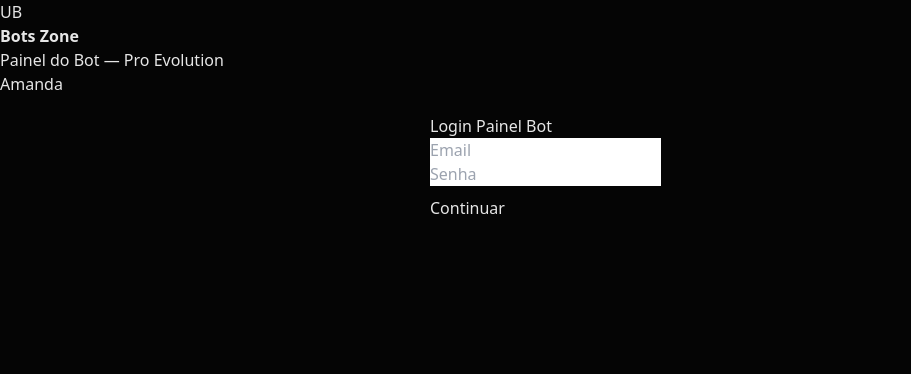
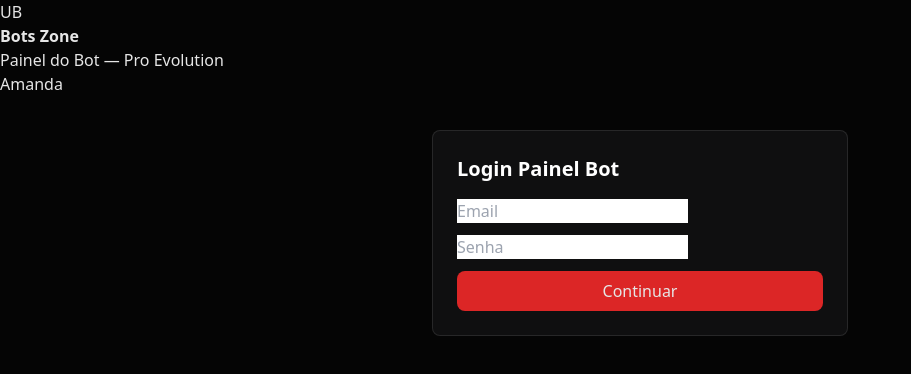
Before and after one commit to rubensilver/uchiha-site, a Next.js app: page /painel-bot/login in a window 1280 px wide. Shown: the top 374 px of the page, without its empty margins (0-911 px from the left). Built offline with nearby package versions, Linux system fonts and the light colour scheme.

Commit message:
Update page.tsx

```diff
--- a/app/painel-bot/login/page.tsx
+++ b/app/painel-bot/login/page.tsx
@@ -1,49 +1,109 @@
 'use client';
+
 import { useState } from 'react';
 
 export default function Login() {
-  const [email,setEmail]=useState('');
-  const [pass,setPass]=useState('');
-  const [pin,setPin]=useState('');
-  const [step,setStep]=useState<'cred'|'pin'>('cred');
-  const [msg,setMsg]=useState('');
+  const [email, setEmail] = useState('');
+  const [pass, setPass] = useState('');
+  const [pin, setPin] = useState('');
+  const [step, setStep] = useState<'cred' | 'pin'>('cred');
+  const [msg, setMsg] = useState('');
 
-  async function sendCred(){
+  async function sendCred() {
     setMsg('');
-    const res = await fetch('/api/painel-bot/login',{method:'POST',headers:{'Content-Type':'application/json'},body:JSON.stringify({email, password:pass})});
-    const text = await res.text();
+    const res = await fetch('/api/painel-bot/login', {
+      method: 'POST',
+      headers: { 'Content-Type': 'application/json' },
+      body: JSON.stringify({ email, password: pass })
+    });
+
+    let data;
     try {
-      const data = JSON.parse(text);
-      if(!res.ok) return setMsg(data.error || 'Credenciais inválidas');
-      setStep('pin');
-    } catch(e){ setMsg('Resposta inválida do servidor'); }
+      data = await res.json();
+    } catch {
+      return setMsg('Erro ao interpretar resposta do servidor');
+    }
+
+    if (!res.ok) return setMsg(data.error || 'Credenciais inválidas');
+
+    // Próximo passo: PIN
+    setStep('pin');
   }
 
-  async function sendPin(){
+  async function sendPin() {
     setMsg('');
-    const res = await fetch('/api/painel-bot/verify',{method:'POST',headers:{'Content-Type':'application/json'},body:JSON.stringify({pin})});
-    const text = await res.text();
+    const res = await fetch('/api/painel-bot/verify', {
+      method: 'POST',
+      headers: { 'Content-Type': 'application/json' },
+      body: JSON.stringify({ pin })
+    });
+
+    let data;
     try {
-      const data = JSON.parse(text);
-      if(!res.ok) return setMsg(data.error || 'PIN inválido');
-      window.location.href = '/painel-bot/dashboard';
-    } catch(e){ setMsg('Resposta inválida do servidor'); }
+      data = await res.json();
+    } catch {
+      return setMsg('Erro ao interpretar resposta do servidor');
+    }
+
+    if (!res.ok) return setMsg(data.error || 'PIN inválido');
+
+    // Login finalizado – agora vai para dashboard
+    window.location.href = '/painel-bot/dashboard';
   }
 
   return (
-    <div style={{maxWidth:420,margin:'0 auto'}}>
-      <div className="card">
-        <h2>Login Painel Bot</h2>
-        {step==='cred' ? <>
-          <input className="input" placeholder="Email" value={email} onChange={e=>setEmail(e.target.value)} />
-          <input className="input" placeholder="Senha" type="password" value={pass} onChange={e=>setPass(e.target.value)} />
-          <div style={{marginTop:10}}><button className="btn" onClick={sendCred}>Continuar</button></div>
-        </> : <>
-          <p className="small">Enviámos um PIN (simulação). Insere o PIN.</p>
-          <input className="input" placeholder="PIN" value={pin} onChange={e=>setPin(e.target.value)} />
-          <div style={{marginTop:10}}><button className="btn" onClick={sendPin}>Confirmar PIN</button></div>
-        </>}
-        {msg && <p style={{color:'#ff9999',marginTop:10}}>{msg}</p>}
+    <div className="max-w-md mx-auto p-4">
+      <div className="card bg-[#0f0f10] p-6 rounded-lg border border-white/10">
+
+        <h2 className="text-xl font-semibold text-white mb-4">Login Painel Bot</h2>
+
+        {step === 'cred' ? (
+          <>
+            <input
+              className="input mb-3"
+              placeholder="Email"
+              value={email}
+              onChange={e => setEmail(e.target.value)}
+            />
+
+            <input
+              className="input mb-3"
+              type="password"
+              placeholder="Senha"
+              value={pass}
+              onChange={e => setPass(e.target.value)}
+            />
+
+            <button
+              className="btn w-full bg-red-600 hover:bg-red-700 rounded-lg py-2"
+              onClick={sendCred}
+            >
+              Continuar
+            </button>
+          </>
+        ) : (
+          <>
+            <p className="text-gray-400 text-sm mb-2">
+              Enviámos um PIN (simulado). Insere abaixo:
+            </p>
+
+            <input
+              className="input mb-3"
+              placeholder="PIN"
+              value={pin}
+              onChange={e => setPin(e.target.value)}
+            />
+
+            <button
+              className="btn w-full bg-red-600 hover:bg-red-700 rounded-lg py-2"
+              onClick={sendPin}
+            >
+              Confirmar PIN
+            </button>
+          </>
+        )}
+
+        {msg && <p className="text-red-400 mt-3 text-sm">{msg}</p>}
       </div>
     </div>
   );
```
